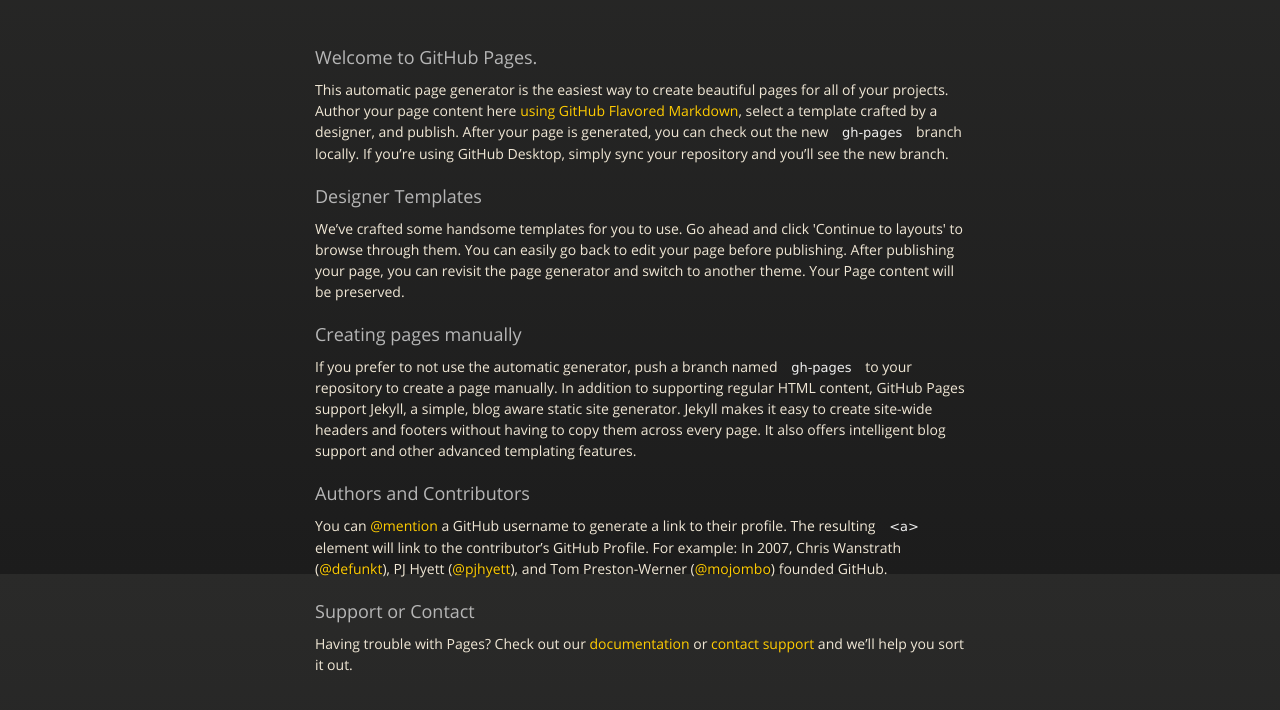
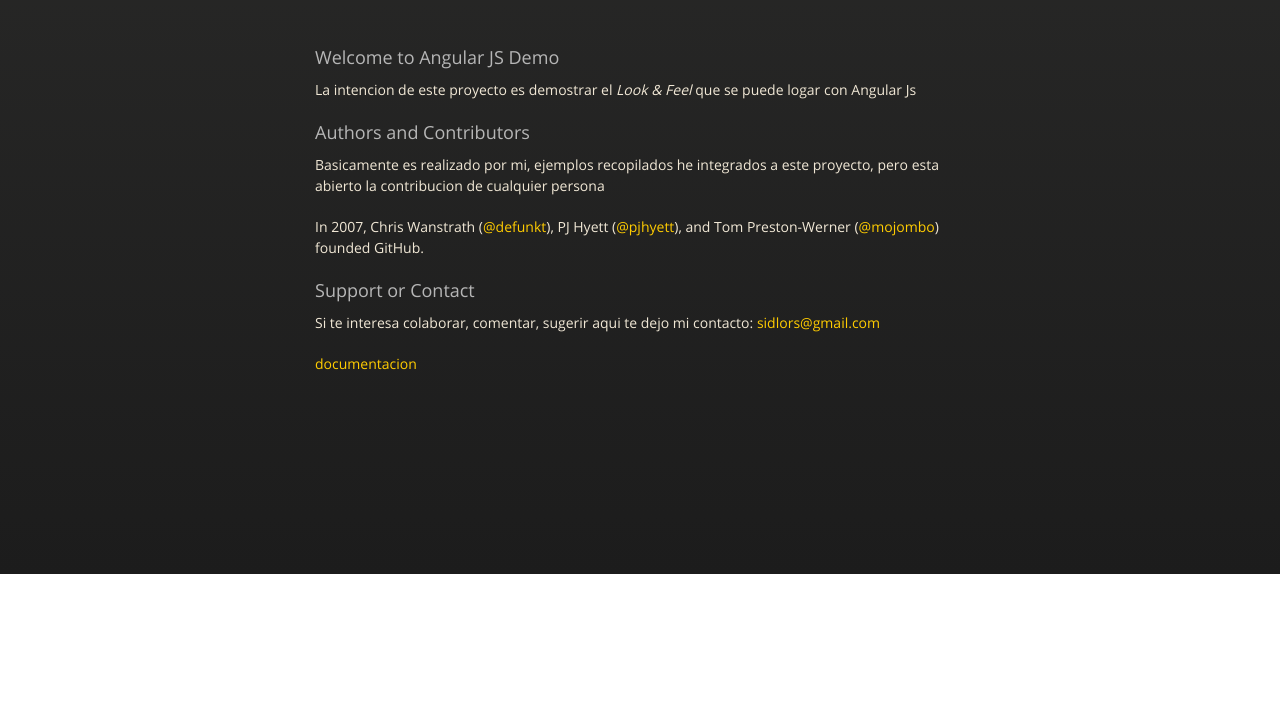
Before and after one commit to sidlors/AngularJS, a plain HTML site: page index.html in a window 1280 px wide. Shown: the part 226-936 px from the top of the page. After the commit the page ends 800 px from the top, so only its background shows below. Drawn offline with nearby package versions, Linux system fonts and the light colour scheme.

```diff
--- a/index.html
+++ b/index.html
@@ -39,29 +39,23 @@
         </div>
 
         <h3>
-<a id="welcome-to-github-pages" class="anchor" href="#welcome-to-github-pages" aria-hidden="true"><span class="octicon octicon-link"></span></a>Welcome to GitHub Pages.</h3>
+<a id="welcome-to-angular-js-demo" class="anchor" href="#welcome-to-angular-js-demo" aria-hidden="true"><span class="octicon octicon-link"></span></a>Welcome to Angular JS Demo</h3>
 
-<p>This automatic page generator is the easiest way to create beautiful pages for all of your projects. Author your page content here <a href="https://guides.github.com/features/mastering-markdown/">using GitHub Flavored Markdown</a>, select a template crafted by a designer, and publish. After your page is generated, you can check out the new <code>gh-pages</code> branch locally. If you’re using GitHub Desktop, simply sync your repository and you’ll see the new branch.</p>
-
-<h3>
-<a id="designer-templates" class="anchor" href="#designer-templates" aria-hidden="true"><span class="octicon octicon-link"></span></a>Designer Templates</h3>
-
-<p>We’ve crafted some handsome templates for you to use. Go ahead and click 'Continue to layouts' to browse through them. You can easily go back to edit your page before publishing. After publishing your page, you can revisit the page generator and switch to another theme. Your Page content will be preserved.</p>
-
-<h3>
-<a id="creating-pages-manually" class="anchor" href="#creating-pages-manually" aria-hidden="true"><span class="octicon octicon-link"></span></a>Creating pages manually</h3>
-
-<p>If you prefer to not use the automatic generator, push a branch named <code>gh-pages</code> to your repository to create a page manually. In addition to supporting regular HTML content, GitHub Pages support Jekyll, a simple, blog aware static site generator. Jekyll makes it easy to create site-wide headers and footers without having to copy them across every page. It also offers intelligent blog support and other advanced templating features.</p>
+<p>La intencion de este proyecto es demostrar el <em>Look &amp; Feel</em> que se puede logar con Angular Js</p>
 
 <h3>
 <a id="authors-and-contributors" class="anchor" href="#authors-and-contributors" aria-hidden="true"><span class="octicon octicon-link"></span></a>Authors and Contributors</h3>
 
-<p>You can <a href="https://github.com/blog/821" class="user-mention">@mention</a> a GitHub username to generate a link to their profile. The resulting <code>&lt;a&gt;</code> element will link to the contributor’s GitHub Profile. For example: In 2007, Chris Wanstrath (<a href="https://github.com/defunkt" class="user-mention">@defunkt</a>), PJ Hyett (<a href="https://github.com/pjhyett" class="user-mention">@pjhyett</a>), and Tom Preston-Werner (<a href="https://github.com/mojombo" class="user-mention">@mojombo</a>) founded GitHub.</p>
+<p>Basicamente es realizado por mi, ejemplos recopilados he integrados a este proyecto, pero esta abierto la contribucion de cualquier persona</p>
+
+<p>In 2007, Chris Wanstrath (<a href="https://github.com/defunkt" class="user-mention">@defunkt</a>), PJ Hyett (<a href="https://github.com/pjhyett" class="user-mention">@pjhyett</a>), and Tom Preston-Werner (<a href="https://github.com/mojombo" class="user-mention">@mojombo</a>) founded GitHub.</p>
 
 <h3>
 <a id="support-or-contact" class="anchor" href="#support-or-contact" aria-hidden="true"><span class="octicon octicon-link"></span></a>Support or Contact</h3>
 
-<p>Having trouble with Pages? Check out our <a href="https://help.github.com/pages">documentation</a> or <a href="https://github.com/contact">contact support</a> and we’ll help you sort it out.</p>
+<p>Si te interesa colaborar, comentar, sugerir aqui te dejo mi contacto: <a href="mailto:sidlors@gmail.com">sidlors@gmail.com</a></p>
+
+<p><a href="https://github.com/sidlors/AngularJS/wiki">documentacion</a> </p>
       </section>
 
     </div>
```
Also changed, not shown: params.json (+1 -1 lines).
